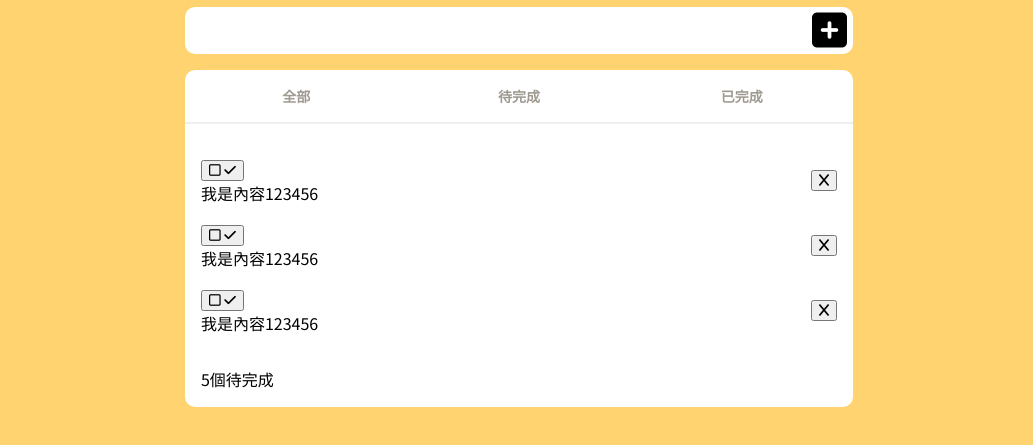
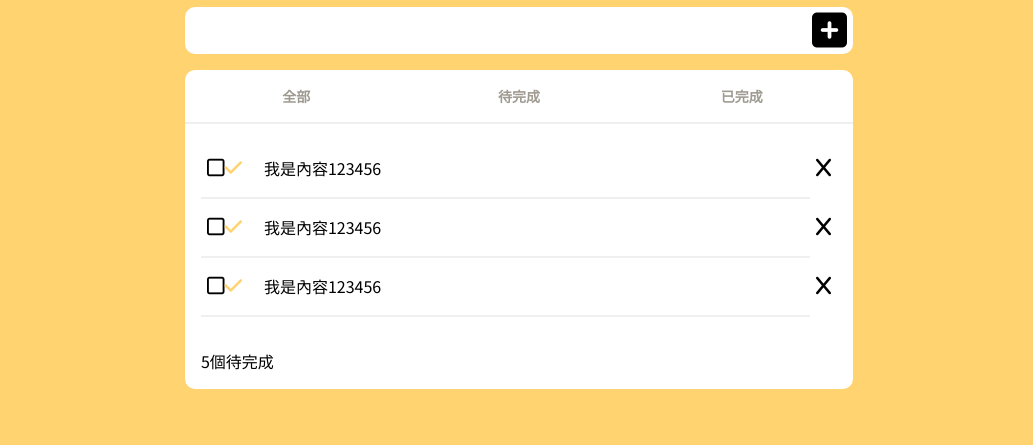
Before and after one commit to AbsintheSung/todo-pr, a website built with Vite: page pages/home.html in a window 1280 px wide. Shown: the part 81-526 px from the top of the page, without its empty margins (121-1154 px from the left). Built offline with nearby package versions, Linux system fonts and the light colour scheme; a web font is replaced by a local one.

Commit message:
[修改]-home檔案的li樣式

```diff
--- a/assets/scss/pages/_home.scss
+++ b/assets/scss/pages/_home.scss
@@ -169,21 +169,26 @@
             padding-bottom: 0px;
         }
 
-        >.list-header {
-            padding-right: 16px;
+        .list-content {
+            display: flex;
+            margin-right: auto;
+            flex: 1;
 
-            >button {
+            >.list-completed {
+                display: flex;
+                align-items: center;
+                font-size: 20px;
+                margin-right: 16px;
+                background-color: transparent;
                 border: none;
-                background-color: #FFFFFF;
-                font-size: 20px;
+
+                >.is-check {
+                    color: #FFD370;
+                }
             }
 
-            >button:hover {
+            >.list-completed :hover {
                 cursor: pointer;
-            }
-
-            >.is-check {
-                color: #FFD370;
             }
 
             @include Medium {
@@ -192,31 +197,17 @@
             }
         }
 
-        >.list-body {
-            margin-right: auto;
-            flex: 1;
-
-            @include Medium {
-                padding-bottom: 16px;
-                border-bottom: 2px solid #EFEFEF;
-            }
+        .delete-item {
+            align-self: start;
+            background-color: transparent;
+            border: none;
+            font-size: 20px;
         }
 
-        >.list-footer {
-            >button {
-                border: none;
-                background-color: #FFFFFF;
-                font-size: 20px;
-            }
+        .delete-item:hover {
+            cursor: pointer;
+        }
 
-            >button:hover {
-                cursor: pointer;
-            }
-
-            @include Medium {
-                padding-bottom: 16px;
-            }
-        }
     }
 }
 
```
